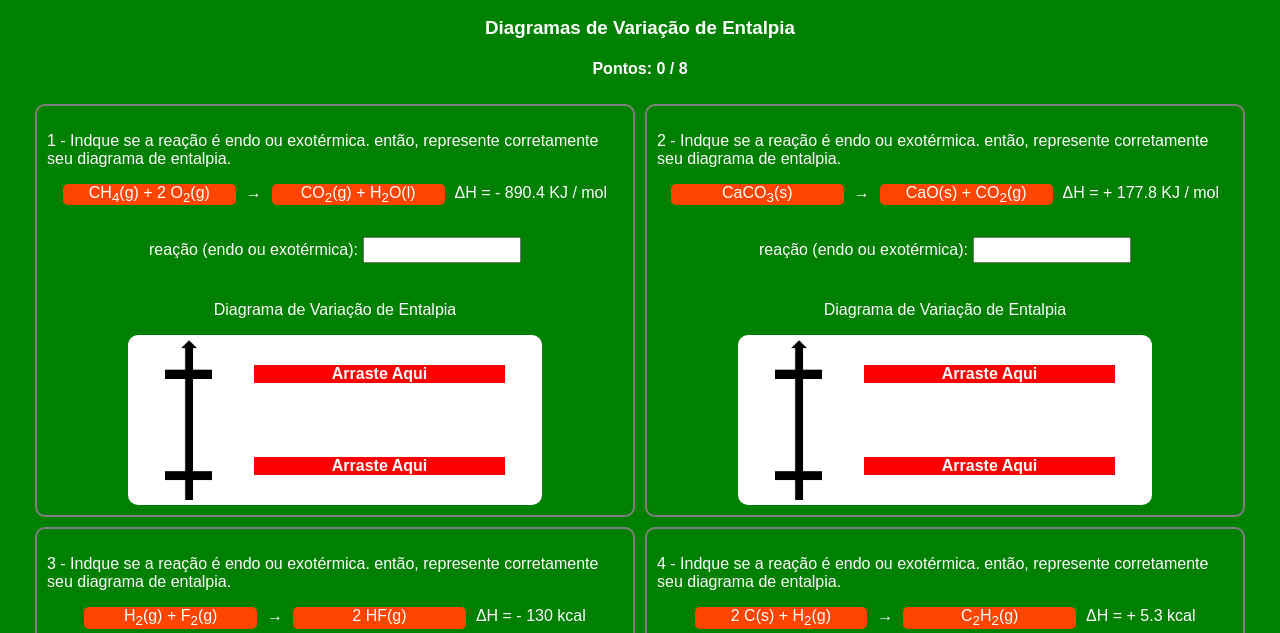
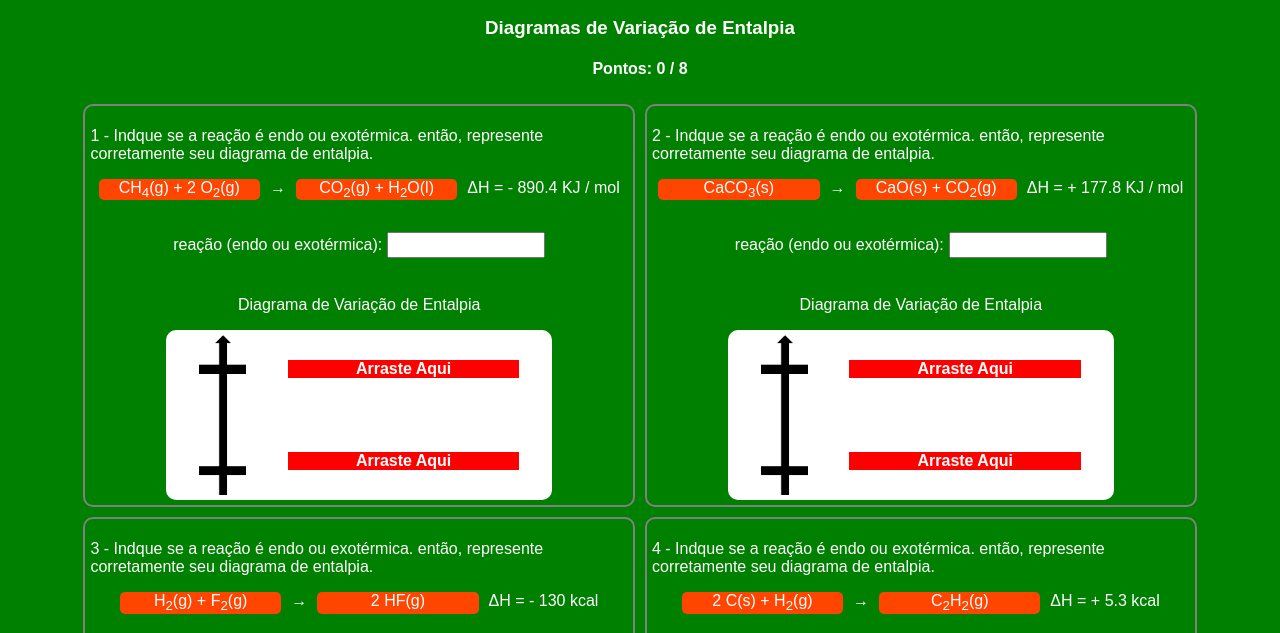
Before and after one commit to dan-kagi/chem-wrap-up, a plain HTML site: page thermochemistry/index.html in a window 1280 px wide. Shown: the part 167-800 px from the top of the page. Drawn offline with Linux system fonts and the light colour scheme.

Commit message:
change diagrams

```diff
--- a/thermochemistry/public/styles/style.css
+++ b/thermochemistry/public/styles/style.css
@@ -28,11 +28,11 @@ main {
 }
 .card {
   color: white;
-  width: 45%;
+  width: 42%;
   border: grey solid 2px;
   border-radius: 10px;
   margin: 5px;
-  padding: 10px;
+  padding: 5px;
   display: flex;
   flex-direction: column;
   align-items: center;
```
